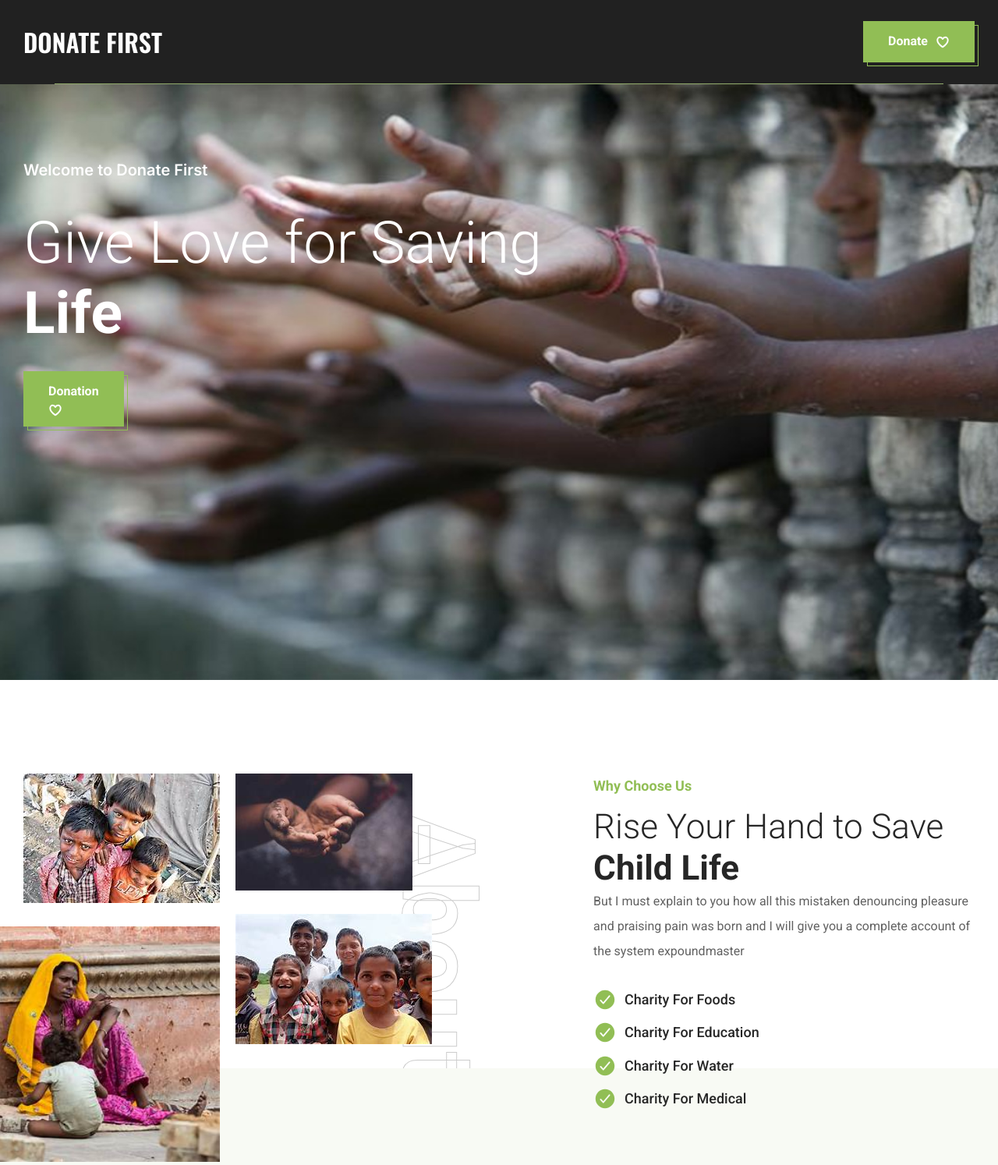
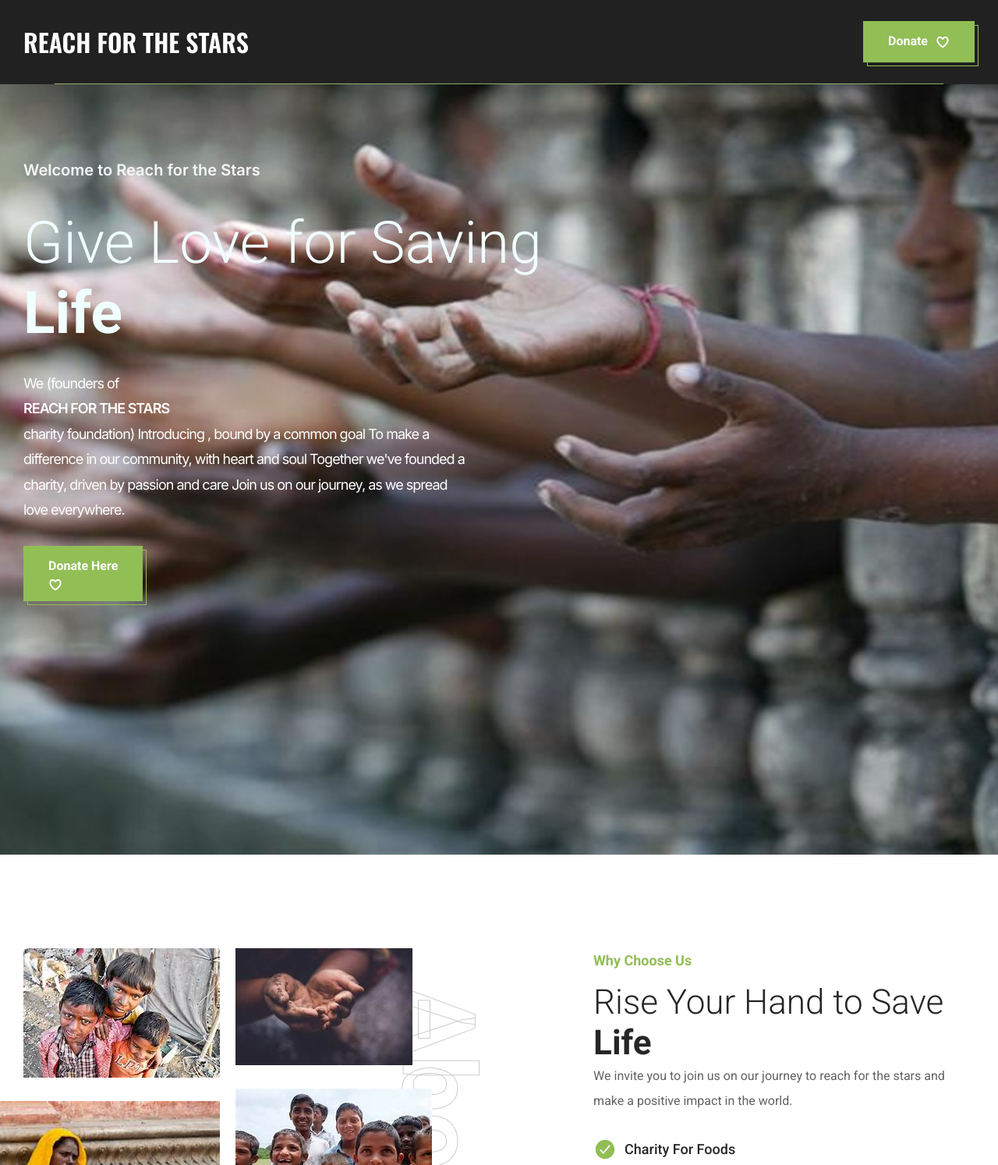
Before and after one commit to kirteshmaskey/Donation-Website, a plain HTML site: page index.html in a window 1280 px wide. Shown: the top 1494 px of the page at 78% size. Drawn offline with nearby package versions, Linux system fonts and the light colour scheme.

Commit message:
Some changes

```diff
--- a/assets/css/style.css
+++ b/assets/css/style.css
@@ -916,7 +916,9 @@ body {
   }
 
   .footer-list,
-  .copyright { margin-inline: 0; }
+  .copyright { margin-inline: 0;
+  text-align: center;
+  }
 
   .footer-list { margin-block-end: 0; }
 
--- a/index.html
+++ b/index.html
@@ -5,7 +5,7 @@
   <meta charset="UTF-8">
   <meta http-equiv="X-UA-Compatible" content="IE=edge">
   <meta name="viewport" content="width=device-width, initial-scale=1.0">
-  <title>Donate First</title>
+  <title>Reach for the Stars</title>
 
   <!--
     - custom css link
@@ -32,7 +32,7 @@
     <div class="container">
 
       <h1>
-        <a href="#" class="logo">Donate First</a>
+        <a href="#" class="logo">Reach for the Stars</a>
       </h1>
 
 <!--
@@ -44,7 +44,7 @@
         <button class="nav-close-btn" aria-label="Close Menu" data-nav-close-btn>
           <ion-icon name="close-outline"></ion-icon>
         </button>
-        <a href="#" class="logo">Donate First</a>
+        <a href="#" class="logo">Reach for the Stars</a>
         <ul class="navbar-list">
           <li>
             <a href="#home" class="navbar-link" data-nav-link>
@@ -87,7 +87,7 @@
 -->
       <div class="header-action">
 
-        <a class="btn btn-primary" target="_blank" href="https://forms.gle/o2xGc5CN9LHfuHBa7">
+        <a class="btn btn-primary" target="_blank" href="https://forms.gle/emqGJ8r9KDAFoWj88">
           <span>Donate</span>
           <ion-icon name="heart-outline" aria-hidden="true"></ion-icon>
         </a>
@@ -110,21 +110,25 @@
       <section class="hero" id="home">
         <div class="container">
 
-          <p class="section-subtitle">
-            <span>Welcome to Donate First</span>
+          <p class="section-subtitle" style="color: rgb(245, 247, 247);">
+            <span>Welcome to Reach for the Stars</span>
           </p>
 
-          <h2 class="h1 hero-title">
+          <h2 class="h1 hero-title" style="color: azure;">
             Give Love for Saving <strong>Life</strong>
           </h2>
 
-          <p class="hero-text">
-
+          <p class="hero-text" style="color: rgb(254, 255, 253);">
+            We (founders of <strong>REACH FOR THE STARS</strong> charity foundation) Introducing , bound by a common goal
+            To make a difference in our community, with heart and soul
+            Together we've founded a charity, driven by passion and care
+            Join us on our journey, as we spread love everywhere.
           </p>
 
-          <a class="btn btn-primary" target="_blank" href="https://forms.gle/o2xGc5CN9LHfuHBa7" style="display: inline-block;">
-            <span>Donation<ion-icon name="heart-outline" aria-hidden="true"></ion-icon></span>
+          <a class="btn btn-primary" target="_blank" href="https://forms.gle/emqGJ8r9KDAFoWj88" style="display: inline-block;">
+            <span>Donate Here<ion-icon name="heart-outline" aria-hidden="true"></ion-icon></span>
           </a>
+
 
         </div>
       </section>
@@ -223,15 +227,13 @@
             </p>
 
             <h2 class="h2 section-title">
-              Rise Your Hand to Save <strong>Child Life</strong>
+              Rise Your Hand to Save <strong>Life</strong>
             </h2>
 
             <div class="tab-content">
 
               <p class="section-text">
-                But I must explain to you how all this mistaken denouncing pleasure and praising pain was born and I
-                will give you a
-                complete account of the system expoundmaster
+                We invite you to join us on our journey to reach for the stars and make a positive impact in the world.
               </p>
 
               <ul class="tab-list">
@@ -292,10 +294,9 @@
                   <ion-icon name="leaf-outline"></ion-icon>
                 </div>
 
-                <h3 class="h3 card-title">Help Child</h3>
+                <h3 class="h3 card-title">Help Needy</h3>
                 <p class="card-text">
-                  Tempor incididunt ut labores
-                  dolore magna suspene
+                  Extend a helping hand to those in need.
                 </p>
               </div>
             </li>
@@ -307,8 +308,7 @@
                 </div>
                 <h3 class="h3 card-title">Save Life</h3>
                 <p class="card-text">
-                  Tempor incididunt ut labores
-                  dolore magna suspene
+                  Be a hero, <br>save a life.
                 </p>
               </div>
             </li>
@@ -320,8 +320,7 @@
                 </div>
                 <h3 class="h3 card-title">Save World</h3>
                 <p class="card-text">
-                  Tempor incididunt ut labores
-                  dolore magna suspene
+                  Act today, save tomorrow - protect our precious world
                 </p>
               </div>
             </li>
```
